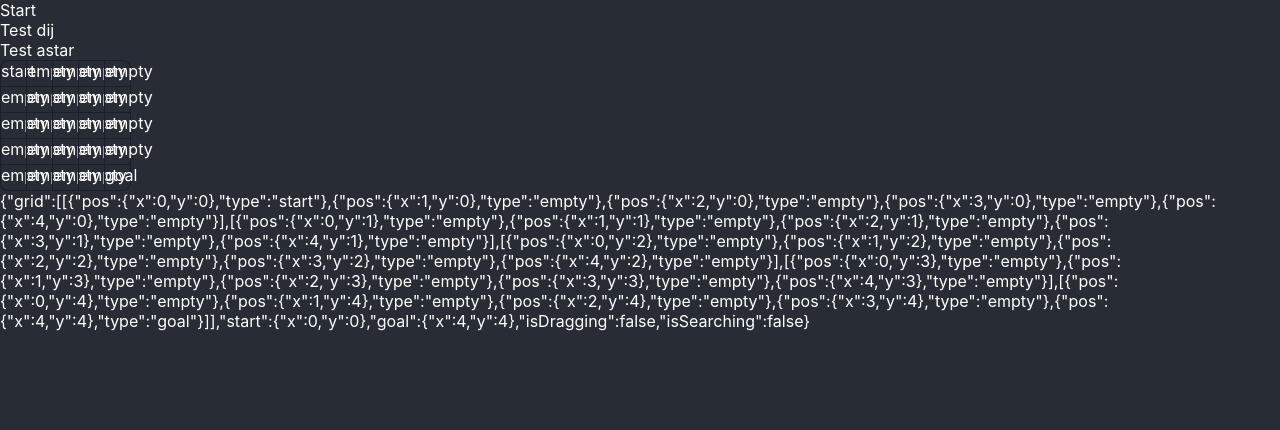
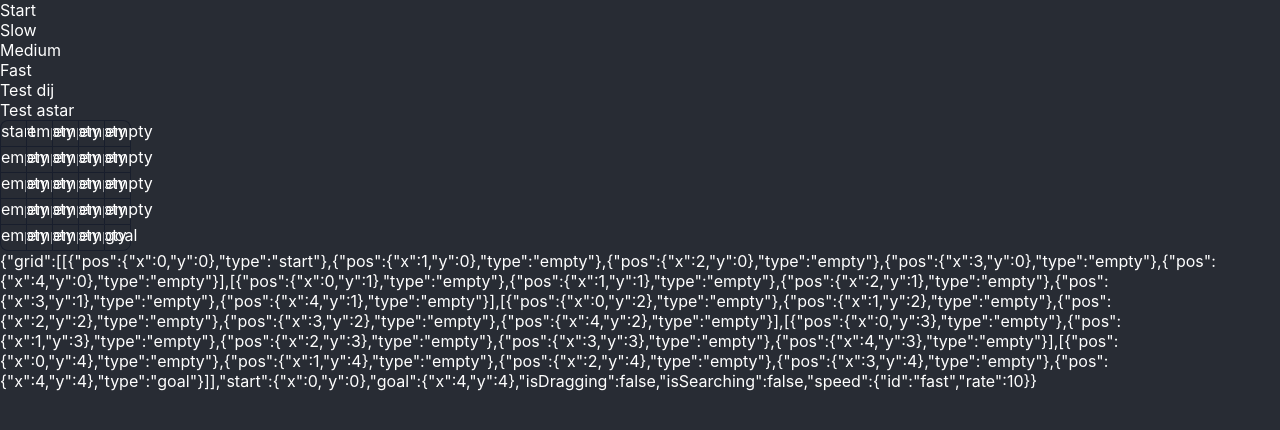
Before and after one commit to taylornorth01/pathfinding-visualizer-react, a React (Create React App) app: page / in a window 1280 px wide. Shown: the top 430 px of the page. Built offline with nearby package versions, Linux system fonts and the light colour scheme.

Commit message:
changable speed state slow, medium, fast

```diff
--- a/src/App.tsx
+++ b/src/App.tsx
@@ -7,6 +7,7 @@ import {
 	minipulateNodes,
 	getAlgorithmObject,
 	clearPath,
+	getSpeed,
 } from './common/';
 import Grid from './component/Grid';
 import { GridNode, AppState, AppActions } from './model/';
@@ -54,6 +55,8 @@ const reducer = (state: AppState, action: AppActions) => {
 			return { ...dState, isSearching: !dState.isSearching };
 		case 'clear-path':
 			return { ...dState, grid: clearPath(dState.grid) };
+		case 'change-speed':
+			return { ...dState, speed: getSpeed(action.payload) };
 		default:
 			throw new Error('Reducer action not found');
 	}
@@ -68,6 +71,7 @@ const App: React.FC = () => {
 			goal: { x: 4, y: 4 },
 			isDragging: false,
 			isSearching: false,
+			speed: getSpeed({ id: 'fast' }),
 		},
 		init
 	);
@@ -82,7 +86,7 @@ const App: React.FC = () => {
 			let step: any = await new Promise((res) => {
 				setTimeout(() => {
 					res(algorithm?.step());
-				}, 100);
+				}, state.speed.rate);
 			});
 			if (step.modified) {
 				dispatch({ type: 'update-grid', payload: step.modified });
@@ -95,7 +99,7 @@ const App: React.FC = () => {
 			let step: any = await new Promise((res) => {
 				setTimeout(() => {
 					res(path.shift());
-				}, 100);
+				}, state.speed.rate * 0.5);
 			});
 			if (step) {
 				dispatch({ type: 'draw-path', payload: step });
@@ -130,6 +134,24 @@ const App: React.FC = () => {
 			<div onClick={startAlgorithm}>Start</div>
 			<div
 				onClick={() =>
+					dispatch({ type: 'change-speed', payload: { id: 'slow' } })
+				}>
+				Slow
+			</div>
+			<div
+				onClick={() =>
+					dispatch({ type: 'change-speed', payload: { id: 'medium' } })
+				}>
+				Medium
+			</div>
+			<div
+				onClick={() =>
+					dispatch({ type: 'change-speed', payload: { id: 'fast' } })
+				}>
+				Fast
+			</div>
+			<div
+				onClick={() =>
 					dispatch({ type: 'change-algorithm', payload: { id: 'dijkstra' } })
 				}>
 				Test dij
--- a/src/common/AppUtility.ts
+++ b/src/common/AppUtility.ts
@@ -1,5 +1,5 @@
 //
-import { AppState, GridNode } from '../model';
+import { AppState, GridNode, Speed, SpeedId } from '../model';
 
 export const minipulateNodes = (state: AppState, node: GridNode): AppState => {
 	switch (state.placeType) {
@@ -54,3 +54,16 @@ export const minipulateNodes = (state: AppState, node: GridNode): AppState => {
 	}
 	return state;
 };
+
+export const getSpeed = ({ id }: SpeedId): Speed => {
+	switch (id) {
+		case 'slow':
+			return { id: 'slow', rate: 100 };
+		case 'medium':
+			return { id: 'medium', rate: 50 };
+		case 'fast':
+			return { id: 'fast', rate: 10 };
+		default:
+			throw new Error('Speed not found');
+	}
+};
```
Also changed, not shown: src/model/AppModel.ts (+10 -1 lines).
